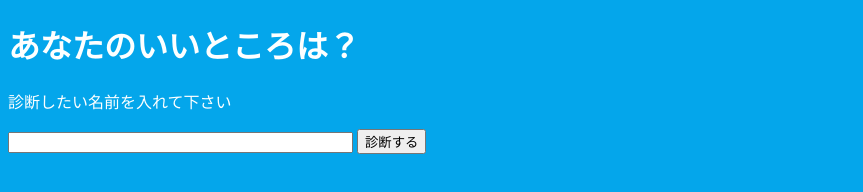
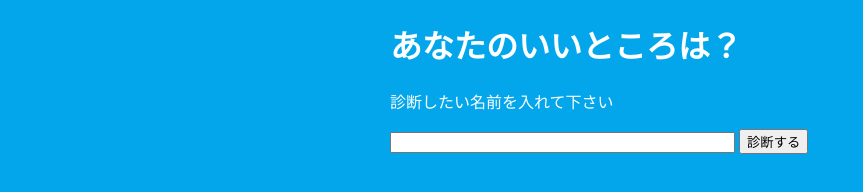
Before and after one commit to bleutruth/NNN, a plain HTML site: page 第1章_はじめよう/assessment/assessment.html in a window 1280 px wide. Shown: the whole page, without its empty margins (0-863 px from the left). Drawn offline with Linux system fonts and the light colour scheme.

Commit message:
中央にレイアウトするようにした。

```diff
--- a/第1章_はじめよう/assessment/assessment.css
+++ b/第1章_はじめよう/assessment/assessment.css
@@ -2,4 +2,7 @@
 body{
 	background-color: #04A6EB;
 	color: #FDFFFF;
+	width: 500px;
+	margin-right: auto;
+	margin-left: auto;
 }
```
